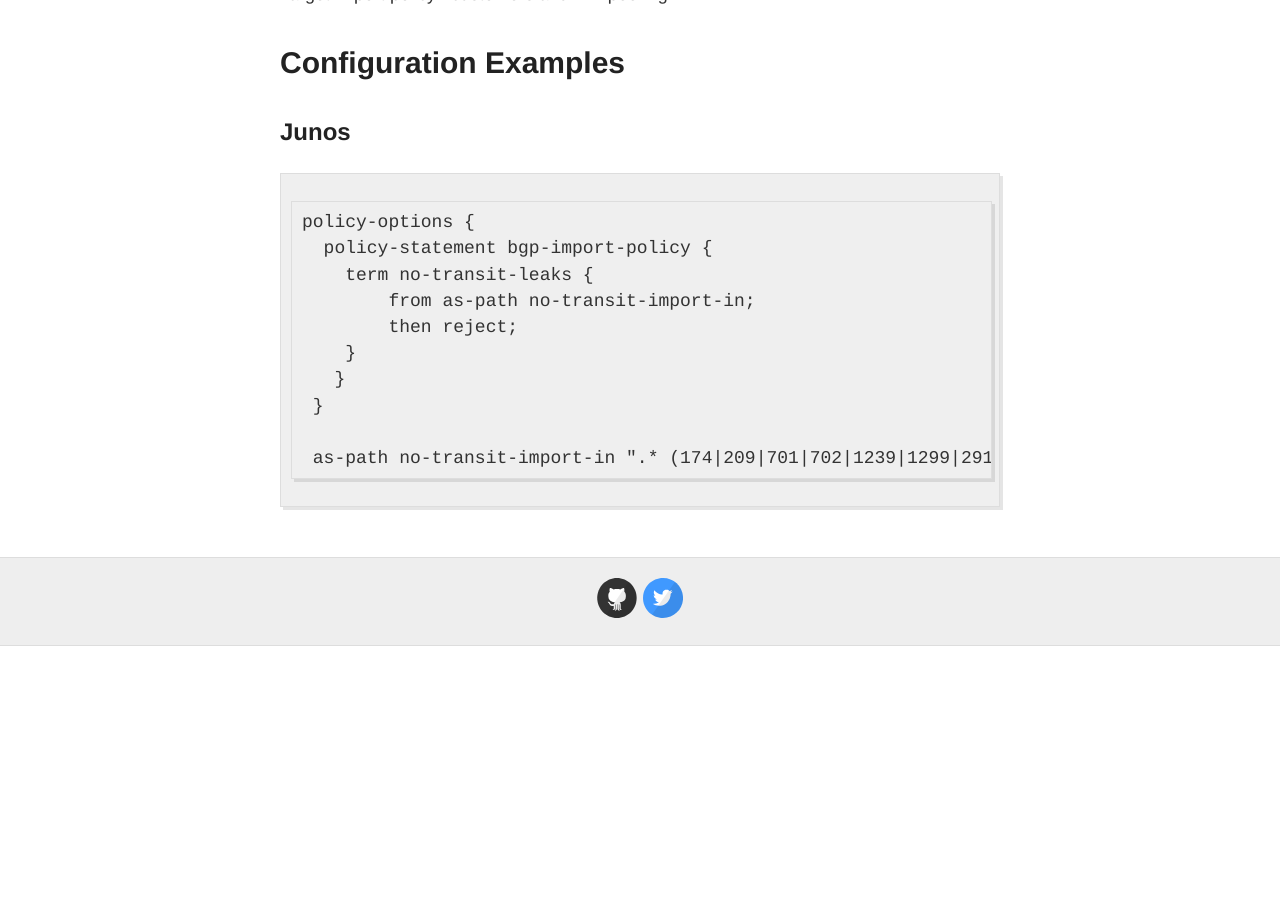
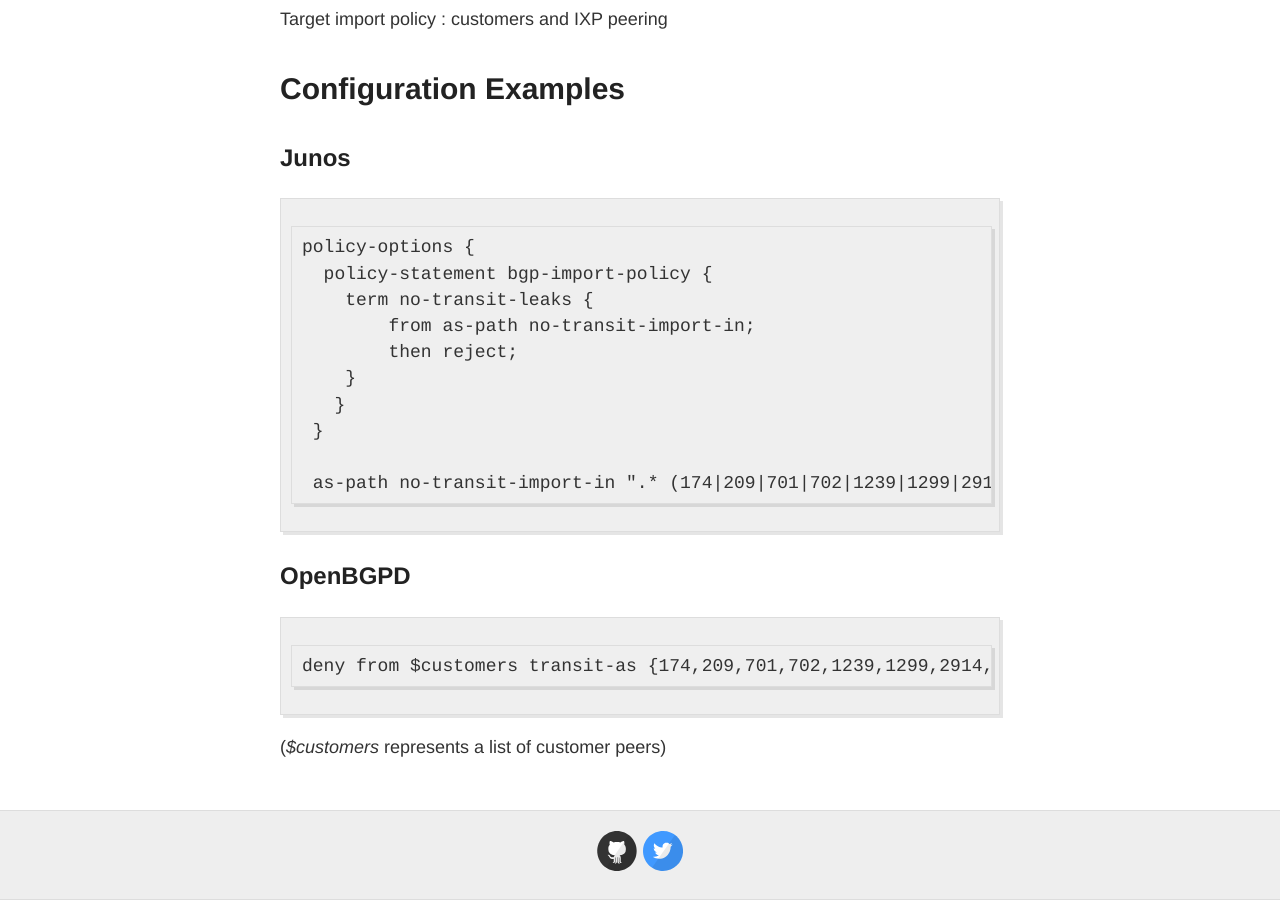
Before and after one commit to NLNOG/bgpfilterguide, a Jekyll site: the page built from guides/no_transit_leaks.md, in a window 1280 px wide and 900 px high, scrolled down 778 px. Built offline with Jekyll 4.4.1, drawn with Linux system fonts in a browser that asks for light colours; before the commit the page ends 1424 px from its top, so only the background shows below that.

Commit message:
Add OpenBGPD syntax

````diff
--- a/guides/no_transit_leaks.md
+++ b/guides/no_transit_leaks.md
@@ -36,3 +36,11 @@
 
  as-path no-transit-import-in ".* (174|209|701|702|1239|1299|2914|3257|3320|3356|3549|3561|4134|5511|6453|6461|6762|7018) .*";
 ```
+
+## OpenBGPD
+
+```
+deny from $customers transit-as {174,209,701,702,1239,1299,2914,3257,3320,3356,3549,3561,4134,5511,6453,6461,6762,7018}
+```
+
+(*$customers* represents a list of customer peers)
````
